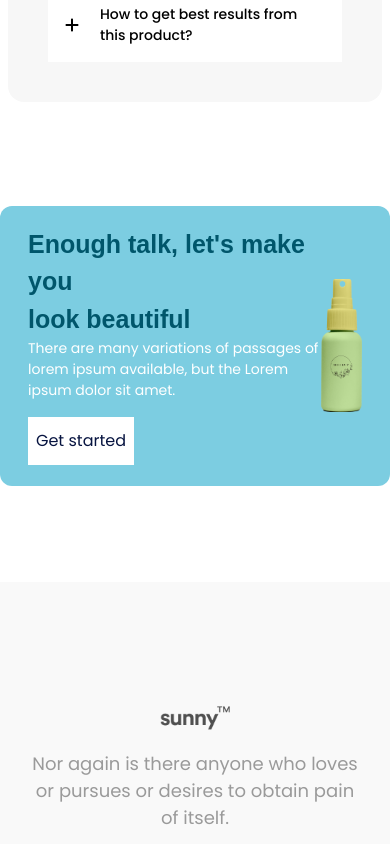
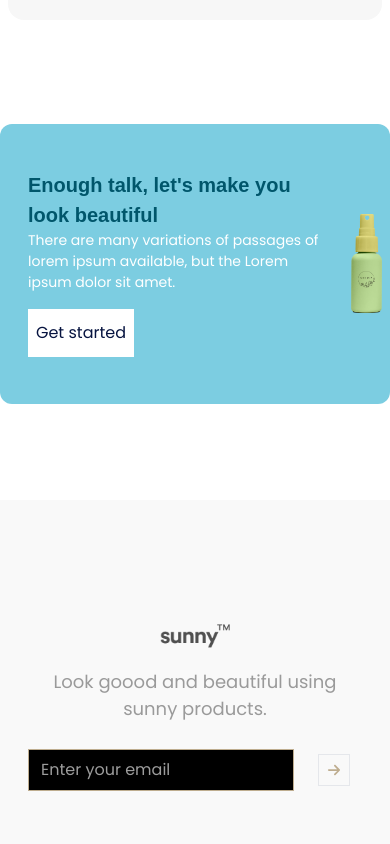
Before and after one commit to AtereD/sunny-cosmetic, a Next.js app: page /cart in a window 390 px wide. Shown: the part 1100-1944 px from the top of the page. Built offline with nearby package versions, Linux system fonts and the light colour scheme; a web font is replaced by a local one.

Commit message:
Responsiveness of FAQ, CTA and Footer components

```diff
--- a/components/CTA.jsx
+++ b/components/CTA.jsx
@@ -9,16 +9,16 @@ const CTA = () => {
   return (
     <section className='w-full h-full'>
         <div className='container p-0 mx-auto'>
-            <div className='w-full h-[280px] bg-[#7ccde1] rounded-xl md:relative p-7 flex items-center'>
-                <div className='max-w-[600px] '>
-                    <h3 className={`${abhaya.className} md:text-[40px] text-[#00566b] md:leading-[50px] font-bold text-[25px] `}>Enough talk, let's make you <br/>look beautiful</h3>
-                    <p className='md:text-[16px] text-[#ffffff] md:leading-[28px] tracking-[1%] text-[14px]'>There are many variations of passages of lorem ipsum available, but the Lorem ipsum dolor sit amet.</p>
+            <div className='w-full h-[280px] bg-[#7ccde1] rounded-xl relative p-7 flex items-center'>
+                <div className='md:max-w-[600px] max-w-[500px] py-2 md:py-0'>
+                    <h3 className={`${abhaya.className} md:text-[40px] text-[#00566b] md:leading-[50px] font-bold text-[20px] `}>Enough talk, let's make you <br/>look beautiful</h3>
+                    <p className='md:text-[16px] text-[#ffffff] md:leading-[28px] tracking-[1%] text-[14px] max-w-[300px] md:max-w-[600px]'>There are many variations of passages of lorem ipsum available, but the Lorem ipsum dolor sit amet.</p>
                     <div className='mt-4'>
                     <button className='bg-[#fff] text-[#071440] text-[16px] rounded-lg px-2 py-3 hover:bg-[#071440] hover:text-white'>Get started</button>
                 </div>
                 </div>
-                <div className='md:absolute left-[80%]'>
-                    <Image src={"/assets/cta-mockup-img.png"} width={109} height={348} alt="cta-product-image" className='w-[100px] md:w-[109px]'/>
+                <div className='absolute md:left-[80%] left-[90%] pr-2 md:pr-0'>
+                    <Image src={"/assets/cta-mockup-img.png"} width={109} height={348} alt="cta-product-image" className='w-[150px] md:w-[109px]'/>
                 </div>
 
 
--- a/components/FAQ.jsx
+++ b/components/FAQ.jsx
@@ -24,7 +24,7 @@ const FAQ = () => {
           </h3>
         </div>
         <div className='w-full lg:p-10'>
-          <Accordion type="single" collapsible className='flex flex-col md:gap-10 gap-4 bg-[#f7f7f7] p-10 rounded-2xl'>
+          <Accordion type="single" collapsible className='flex flex-col md:gap-10 gap-4 bg-[#f7f7f7] md:p-10 p-5 rounded-2xl'>
             <AccordionItem value="item-1">
               <AccordionTrigger>How long until we deliver your product.</AccordionTrigger>
               <AccordionContent>
--- a/components/Footer.jsx
+++ b/components/Footer.jsx
@@ -9,12 +9,12 @@ const Footer = () => {
         <div className='flex flex-col items-center gap-5 lg:items-start lg:w-[50%]'>
           <Image src={"/sunny-logo.png"} width={70} height={32} alt="Logo"/>
 
-          <p className='text-[18px] leadding-[32px] text-[#9a9a9a] max-w-[500px]'>Nor again is there anyone who loves or pursues or desires to obtain pain of itself.</p>
+          <p className='text-[18px] leadding-[32px] text-[#9a9a9a] max-w-[500px]'>  Look goood and beautiful using sunny products.</p>
 
-          <div className='flex gap-3'>
-            <input type='email' id='email' className='bg-black text-[#9c9c9c] pl-3 py-4 placeholder:text-[#9c9c9c] w-full border-[#bead8f] border'  placeholder='Enter your email'/>
-            <button className='text-[#bead8f] p-3'>
-              <FaArrowRight className='w-12 h-12'/>
+          <div className='flex items-center gap-3'>
+            <input type='email' id='email' className='bg-black text-[#9c9c9c] pl-3 md:py-4 placeholder:text-[#9c9c9c] w-full border-[#bead8f] border p-2'  placeholder='Enter your email'/>
+            <button className='text-[#bead8f] p-3 hover:scale-90 duration-300 ease-out'>
+              <FaArrowRight className='w-8 h-8 p-2 border md:h-12 md:w-12 '/>
             </button>
           </div>
         </div>
@@ -60,7 +60,7 @@ const Footer = () => {
       <hr className='bg-[#edebe8] mx-7 my-14'/>
 
       <div className='container mx-auto'>
-        <p className='text-[16px] text-[#9a9a9a] leading-[24%]'>&copy; Copyright 2022 sunny.com. All rights reserved</p>
+        <p className='text-[16px] text-[#9a9a9a]'>&copy; Copyright 2022 sunny.com. All right Reserved.</p>
 
       </div>
     </footer>
--- a/components/WhyChooseUs.jsx
+++ b/components/WhyChooseUs.jsx
@@ -12,15 +12,15 @@ const WhyChooseUs = () => {
   return (
     <section className="w-full h-full">
       <div className="container mx-auto">
-        <div className="flex items-center justify-between px-3 py-10">
+        <div className="flex items-center justify-between py-10 md:px-3">
           <div className="text-left ">
             <p className="text-[#7d7d7d] md:text-[18px] tracking-[5%] font-medium italic">
               Why Choose Us ?
             </p>
             <h3
-              className={`lg:text-[46px] text-[#222222] md:leading-[50px] font-extrabold ${abhaya.className} text-[30px]`}
+              className={`lg:text-[46px] text-[#222222] md:leading-[50px] font-extrabold ${abhaya.className} text-[20px]`}
             >
-              How to use ?<br /> learn more details.
+              How to use ?<br className='hidden md:block'/> learn more details.
             </h3>
           </div>
           <div className="flex items-center gap-5">
@@ -40,7 +40,7 @@ const WhyChooseUs = () => {
             </div>
           </div>
         </div>
-        <div className="items-center justify-center w-full lg:flex">
+        <div className="flex flex-col items-center justify-center w-full lg:flex-row">
           <div className="w-full">
             <Image
               src={"/assets/why-mockup.png"}
```
